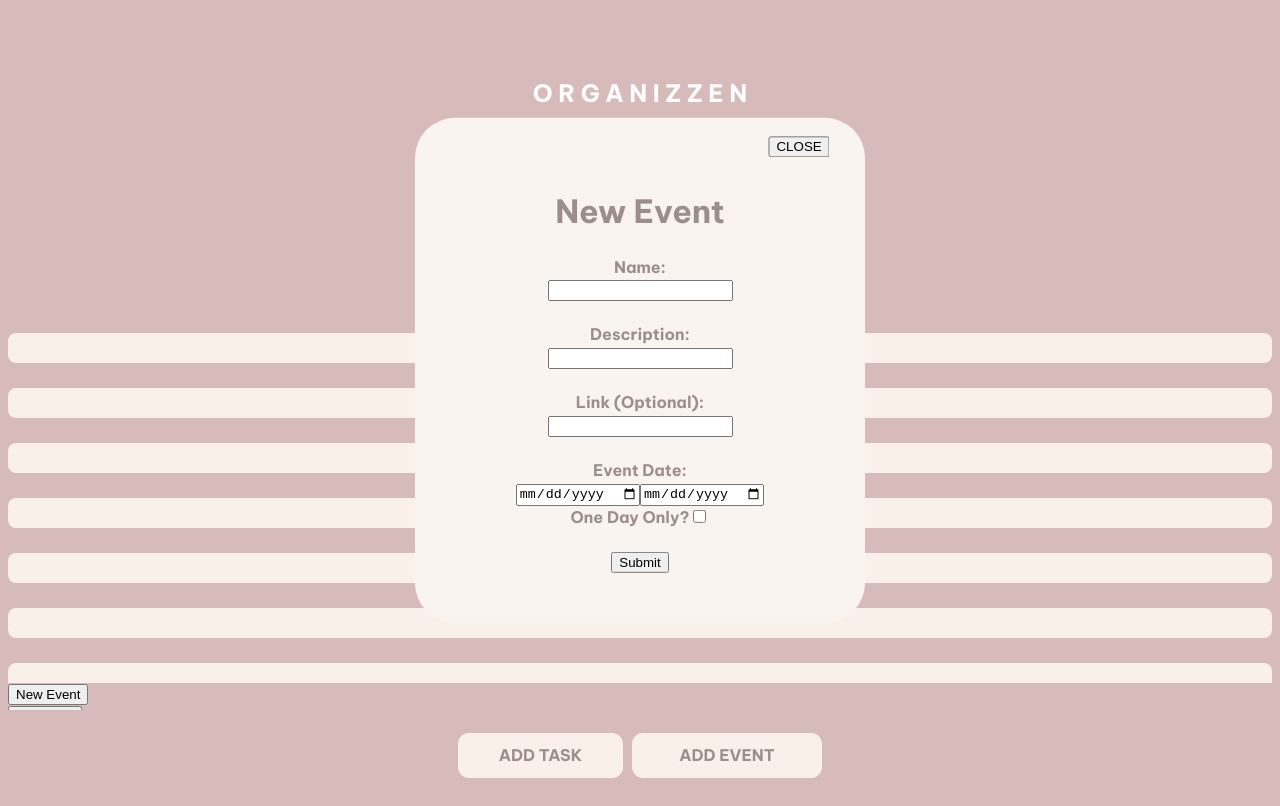
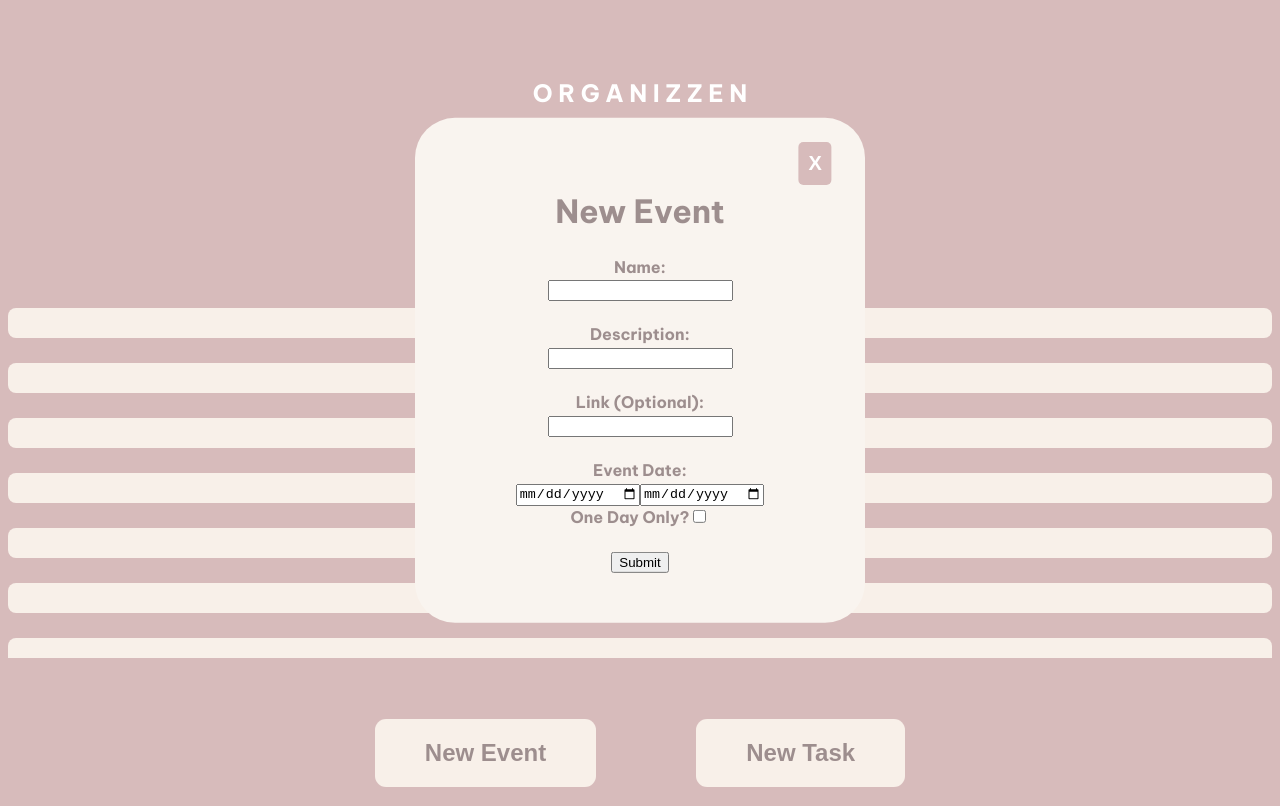
Before and after one commit to neeha-ravi/OrganizZen, a React app in the folder packages/organizzen-react/: page / in a window 1280 px wide. Both pictures are taken after a click on the button "New Event". Built offline with nearby package versions, Linux system fonts and the light colour scheme.

Commit message:
event and task buttons work on frontend kinda

```diff
--- a/packages/organizzen-react/src/HomePage.js
+++ b/packages/organizzen-react/src/HomePage.js
@@ -8,6 +8,7 @@ function HomePage() {
       <div className={styles.CalendarContainer}>
         <div className={styles.CalendarDashboard} />
       </div>
+      {/*
       <div className={styles.AddContainer}>
         <div className={styles.AddTaskLabel}>
           <b>ADD TASK</b>
@@ -17,6 +18,7 @@ function HomePage() {
         </div>
       </div>
       <div className={styles.Divider}></div>
+      */}
       <div className={styles.ToDoListContainer}>
         {/* just testing will fix logic later*/}
         <div className={styles.DateContainer}></div>
--- /dev/null
+++ b/packages/organizzen-react/src/MyApp.css
@@ -0,0 +1,20 @@
+.newButtons {
+    background-color: #d7bbbb;
+    width: 100%;
+    height: 90px;
+    display: flex;
+    column-gap: 50px;
+    justify-content: center;
+    align-items: center;
+    margin-top: 50px
+}
+
+.newButtons button {
+    background-color: #f8f0e9;
+    color: #9d8e8e;
+    border: 0;
+    border-radius: 11px;
+    padding: 20px 50px;
+    font-size: 24px;
+    font-weight: bold;
+}
--- a/packages/organizzen-react/src/MyApp.js
+++ b/packages/organizzen-react/src/MyApp.js
@@ -1,13 +1,16 @@
 import HomePage from "./HomePage";
 import NewEvent from "./components/NewEvent";
 import NewTask from "./components/NewTask";
+import "./MyApp.css";
 
 const App = () => {
   return (
     <div>
       <HomePage />
-      <NewEvent />
-      <NewTask />
+      <div className="newButtons">
+        <NewEvent />
+        <NewTask />
+      </div>
     </div>
   );
 };
--- a/packages/organizzen-react/src/components/NewEvent.css
+++ b/packages/organizzen-react/src/components/NewEvent.css
@@ -19,5 +19,10 @@
 
 #popupClose {
   position: absolute;
-  transform: translate(210%, -150%);
+  background-color: #d7bbbb;
+  color:white;
+  font-size: 20px;
+  padding: 10px;
+  border-radius: 5px;
+  transform: translate(475%, -60%);
 }
--- a/packages/organizzen-react/src/components/NewEvent.js
+++ b/packages/organizzen-react/src/components/NewEvent.js
@@ -23,7 +23,7 @@ function NewEvent() {
           <div className="overlay"></div>
           <div className="popupContent">
             <button id="popupClose" onClick={togglePopup}>
-              CLOSE
+              X
             </button>
             <h1>New Event</h1>
             <form className="popupForm">
--- a/packages/organizzen-react/src/components/NewTask.css
+++ b/packages/organizzen-react/src/components/NewTask.css
@@ -19,5 +19,10 @@
 
 #popupClose {
   position: absolute;
-  transform: translate(210%, -150%);
+  background-color: #d7bbbb;
+  color:white;
+  font-size: 20px;
+  padding: 10px;
+  border-radius: 5px;
+  transform: translate(475%, -60%);
 }
--- a/packages/organizzen-react/src/components/NewTask.js
+++ b/packages/organizzen-react/src/components/NewTask.js
@@ -18,7 +18,7 @@ function NewTask() {
           <div className="overlay"></div>
           <div className="popupContent">
             <button id="popupClose" onClick={togglePopup}>
-              CLOSE
+              X
             </button>
             <h1>New Task</h1>
             <form className="popupForm">
```
